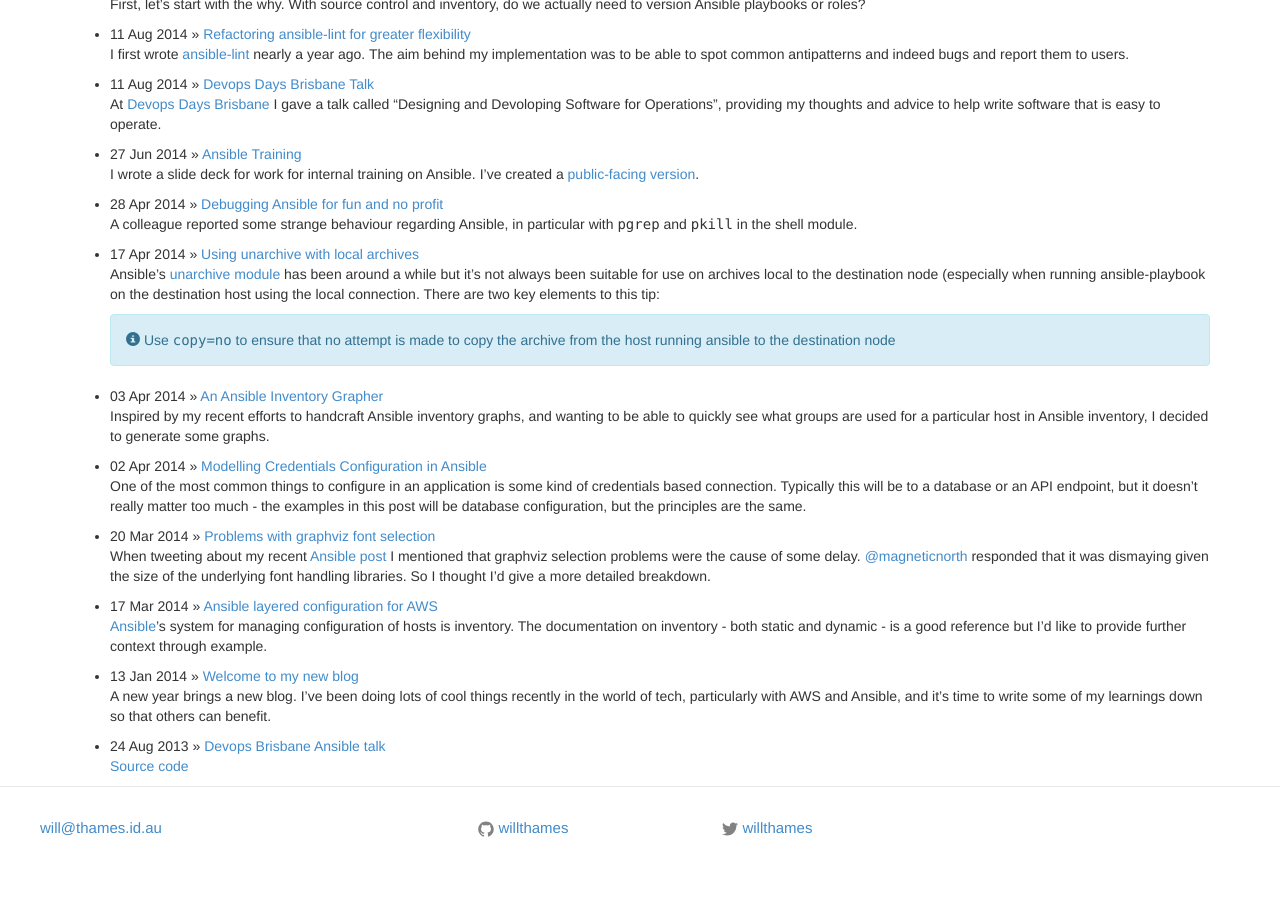
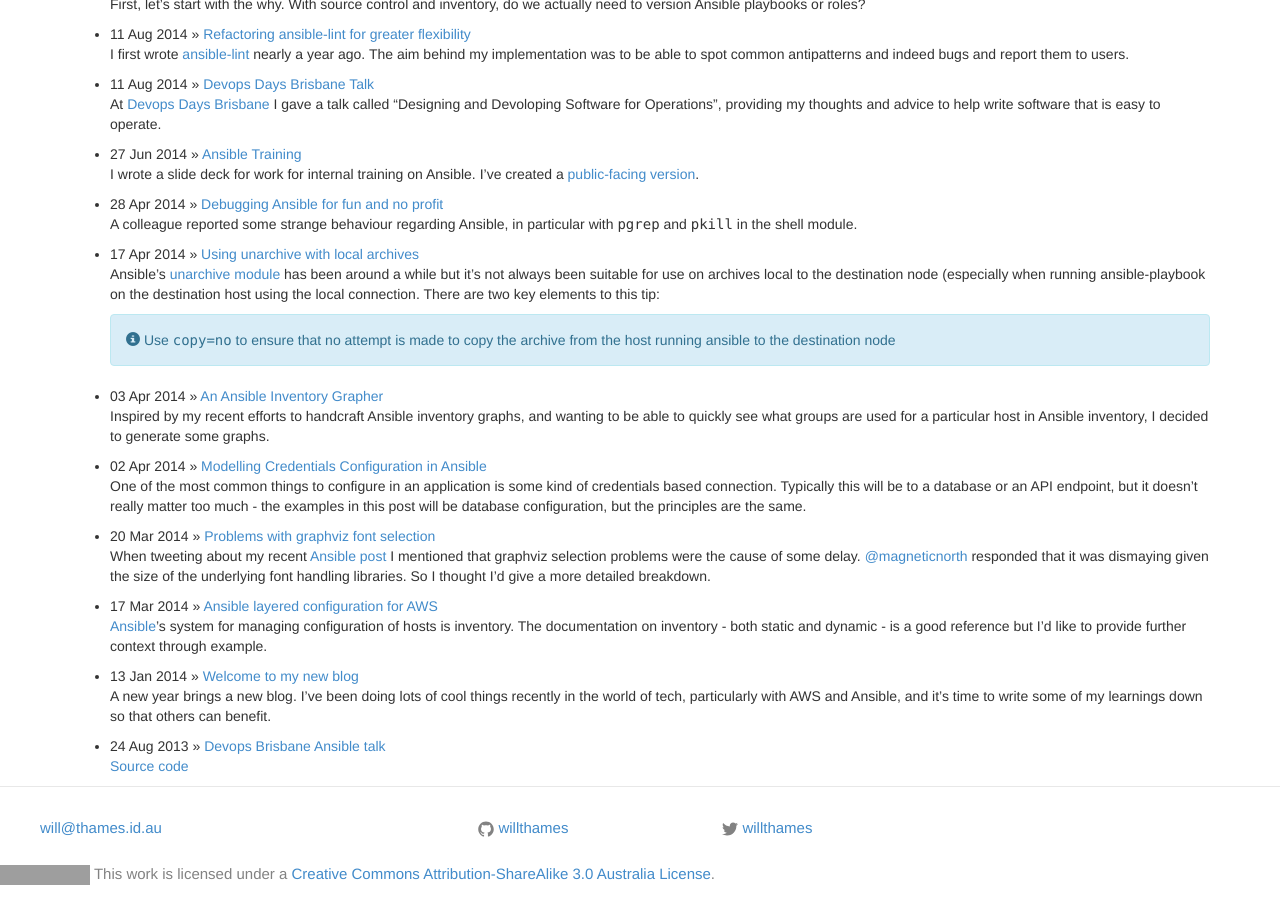
Before and after one commit to willthames/willthames.github.io, a Jekyll site: the page built from index.html, in a window 1280 px wide and 900 px high, scrolled down 1179 px. Built offline with Jekyll 4.4.1, drawn with Linux system fonts in a browser that asks for light colours; before the commit the page ends 2042 px from its top, so only the background shows below that; grey boxes are pictures that could not be loaded.

Commit message:
Add a license at last!

```diff
--- a/_includes/footer.html
+++ b/_includes/footer.html
@@ -45,11 +45,15 @@
           {% endif %}
         </ul>
       </div>
+      <div class="footer-col">
+        <center>
+          <a rel="license" href="http://creativecommons.org/licenses/by-sa/3.0/au/"><img alt="Creative Commons Licence" style="border-width:0" src="https://i.creativecommons.org/l/by-sa/3.0/au/88x31.png" /></a> This work is licensed under a <a rel="license" href="http://creativecommons.org/licenses/by-sa/3.0/au/">Creative Commons Attribution-ShareAlike 3.0 Australia License</a>.
+        </center>
+      </div>
 
     </div>
 
   </div>
-
 </footer>
 
 <script>
```
